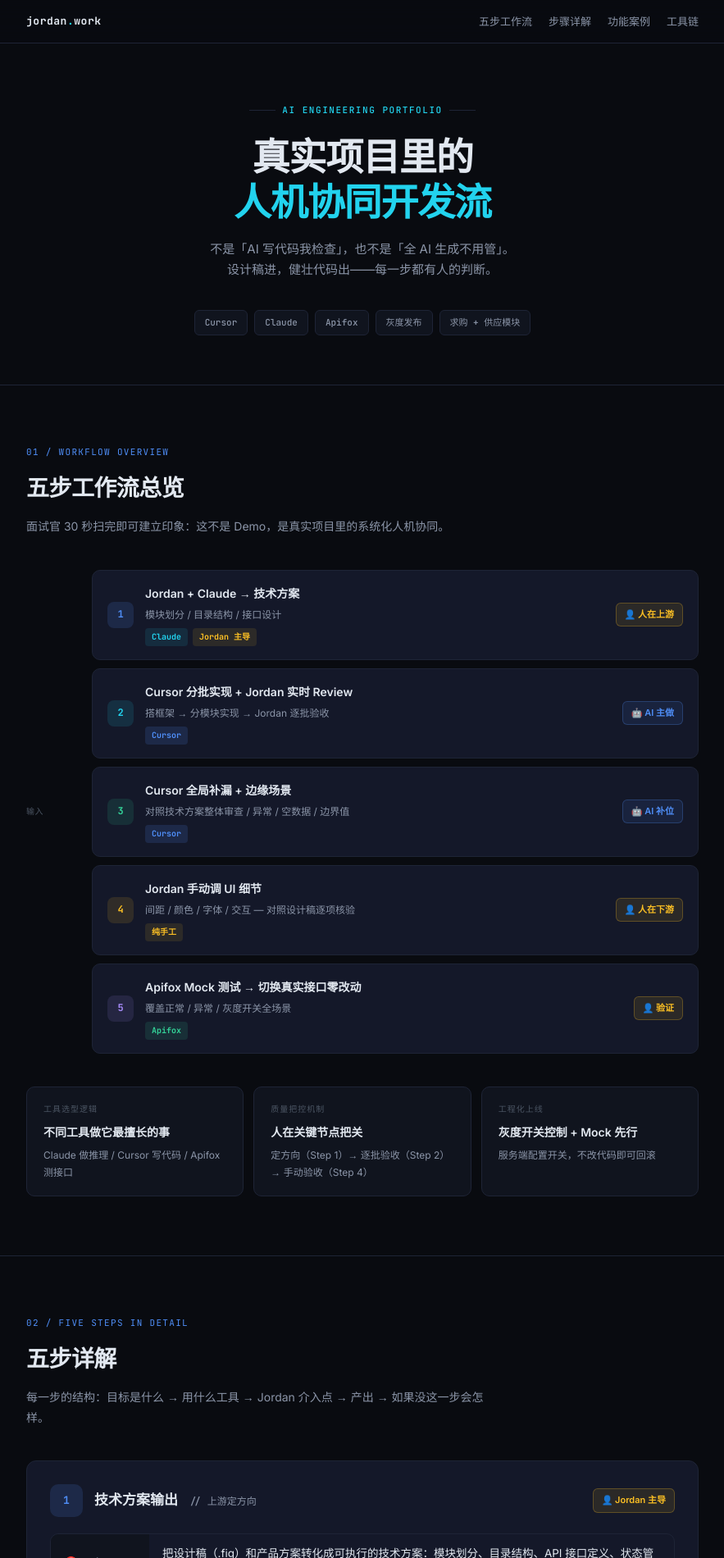
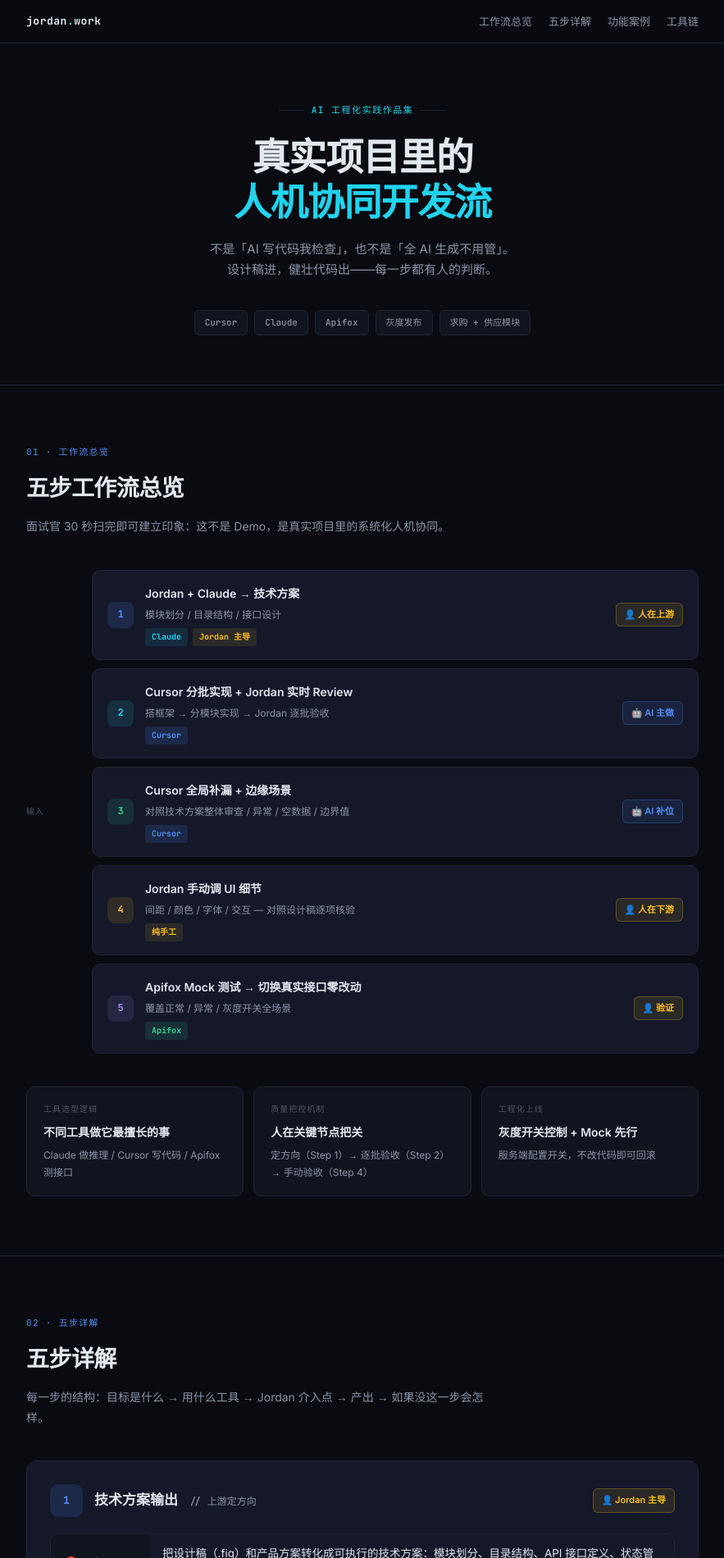
Before and after one commit to jordan-home/ai-engineering-portfolio, a website: page index.html in a window 1280 px wide. Shown: the top 1900 px of the page at 82% size, without its empty margins (198-1081 px from the left). Drawn offline with Linux system fonts and the light colour scheme.

Commit message:
fix: replace all English section labels with Chinese (nav, hero eyebrow, section labels, footer)

```diff
--- a/index.html
+++ b/index.html
@@ -525,8 +525,8 @@
   <div class="container">
     <span class="nav-logo">jordan<span>.</span>work</span>
     <ul class="nav-links">
-      <li><a href="#workflow">五步工作流</a></li>
-      <li><a href="#steps">步骤详解</a></li>
+      <li><a href="#workflow">工作流总览</a></li>
+      <li><a href="#steps">五步详解</a></li>
       <li><a href="#cases">功能案例</a></li>
       <li><a href="#tools">工具链</a></li>
     </ul>
@@ -536,7 +536,7 @@
 <!-- Hero -->
 <section class="hero">
   <div class="container">
-    <div class="hero-eyebrow">AI Engineering Portfolio</div>
+    <div class="hero-eyebrow">AI 工程化实践作品集</div>
     <h1>
       <span class="line">真实项目里的</span>
       <span class="line hl">人机协同开发流</span>
@@ -560,7 +560,7 @@
 ═══════════════════════════════════════ -->
 <section class="workflow-overview" id="workflow">
   <div class="container">
-    <div class="section-label reveal">01 / Workflow Overview</div>
+    <div class="section-label reveal">01 · 工作流总览</div>
     <h2 class="section-title reveal">五步工作流总览</h2>
     <p class="section-intro reveal">面试官 30 秒扫完即可建立印象：这不是 Demo，是真实项目里的系统化人机协同。</p>
 
@@ -655,7 +655,7 @@
 ═══════════════════════════════════════ -->
 <section class="steps-section" id="steps">
   <div class="container">
-    <div class="section-label reveal">02 / Five Steps in Detail</div>
+    <div class="section-label reveal">02 · 五步详解</div>
     <h2 class="section-title reveal">五步详解</h2>
     <p class="section-intro reveal">每一步的结构：目标是什么 → 用什么工具 → Jordan 介入点 → 产出 → 如果没这一步会怎样。</p>
 
@@ -791,7 +791,7 @@
 ═══════════════════════════════════════ -->
 <section class="cases-section" id="cases">
   <div class="container">
-    <div class="section-label reveal">03 / Feature Cases</div>
+    <div class="section-label reveal">03 · 功能案例</div>
     <h2 class="section-title reveal">功能案例：求购模块 + 供应模块</h2>
     <p class="section-intro reveal">工作流落地在真实业务模块上——不是 Demo，是实际需求。</p>
 
@@ -892,7 +892,7 @@
 ═══════════════════════════════════════ -->
 <section class="tools-section" id="tools">
   <div class="container">
-    <div class="section-label reveal">04 / Toolchain Rationale</div>
+    <div class="section-label reveal">04 · 工具链选型</div>
     <h2 class="section-title reveal">工具链选型</h2>
     <p class="section-intro reveal">不是随机挑工具，而是「不同工具做它最擅长的事」。</p>
 
@@ -956,7 +956,7 @@
 
 <footer>
   <div class="container">
-    AI 工程化实践展示页 · 2026 · 黄刚
+    AI 工程化实践展示页 · 2026 · 黄刚 · All Rights Reserved
   </div>
 </footer>
 
```
